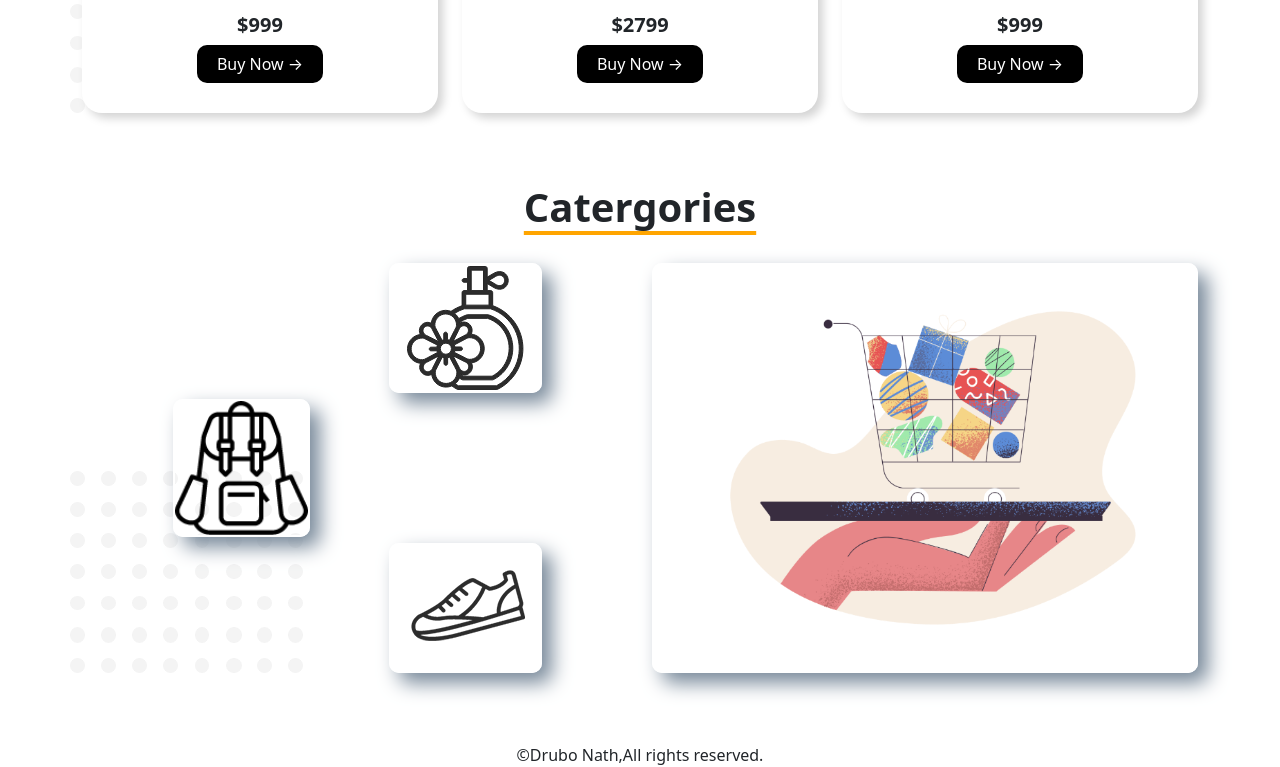
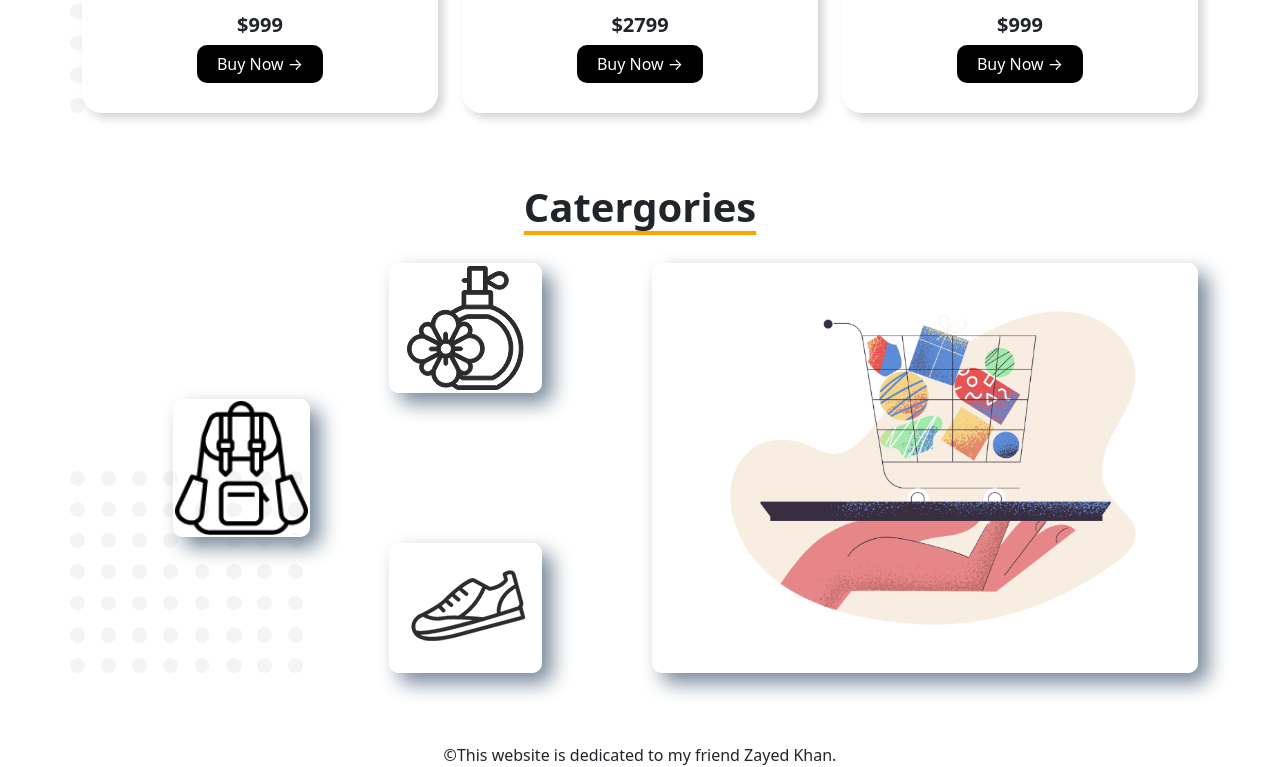
Before and after one commit to drubo-nath/hot-gadget, a plain HTML site: page index.html in a window 1280 px wide. Shown: the part 1965-2732 px from the top of the page. Drawn offline with nearby package versions, Linux system fonts and the light colour scheme.

Commit message:
second commit

```diff
--- a/index.html
+++ b/index.html
@@ -236,7 +236,7 @@
   <script src="https://cdn.jsdelivr.net/npm/@popperjs/core@2.10.2/dist/umd/popper.min.js" integrity="sha384-7+zCNj/IqJ95wo16oMtfsKbZ9ccEh31eOz1HGyDuCQ6wgnyJNSYdrPa03rtR1zdB" crossorigin="anonymous"></script>
   <script src="https://cdn.jsdelivr.net/npm/bootstrap@5.1.3/dist/js/bootstrap.min.js" integrity="sha384-QJHtvGhmr9XOIpI6YVutG+2QOK9T+ZnN4kzFN1RtK3zEFEIsxhlmWl5/YESvpZ13" crossorigin="anonymous"></script>
   <footer class="d-flex justify-content-center">
-    ©Drubo Nath,All rights reserved.
+    ©This website is dedicated to my friend Zayed Khan.
   </footer>
 </body>
 </html>
```
